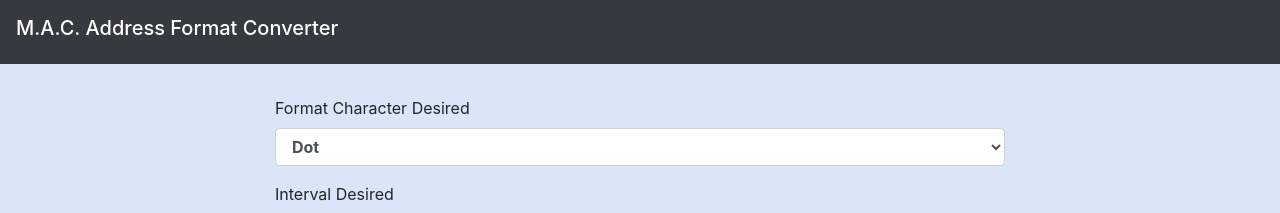
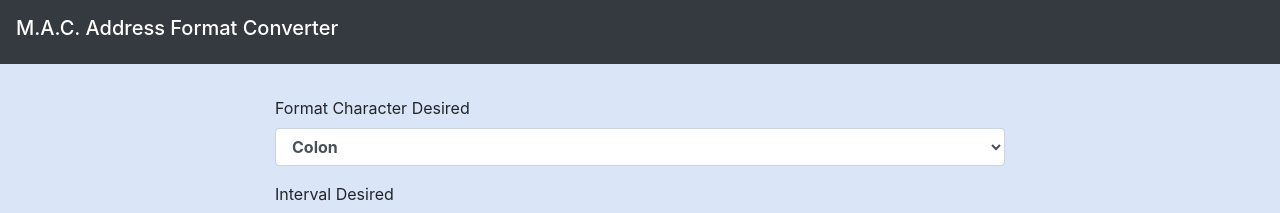
Before and after one commit to TPSreports2020/mac-converter, an Angular app: page / in a window 1280 px wide. Shown: the top 213 px of the page. Built offline with nearby package versions, Linux system fonts and the light colour scheme.

Commit message:
1 file modified

```diff
--- a/src/app/app.component.ts
+++ b/src/app/app.component.ts
@@ -38,8 +38,8 @@ export class AppComponent  {
       spitMacs: new FormControl(null)
     });
     this.macForm.setValue({
-      formatSelect: 'Dot',
-      intervalSelect: '4',
+      formatSelect: 'Colon',
+      intervalSelect: '2',
       pasteMacs: '',
       spitMacs: ''
     });
```
